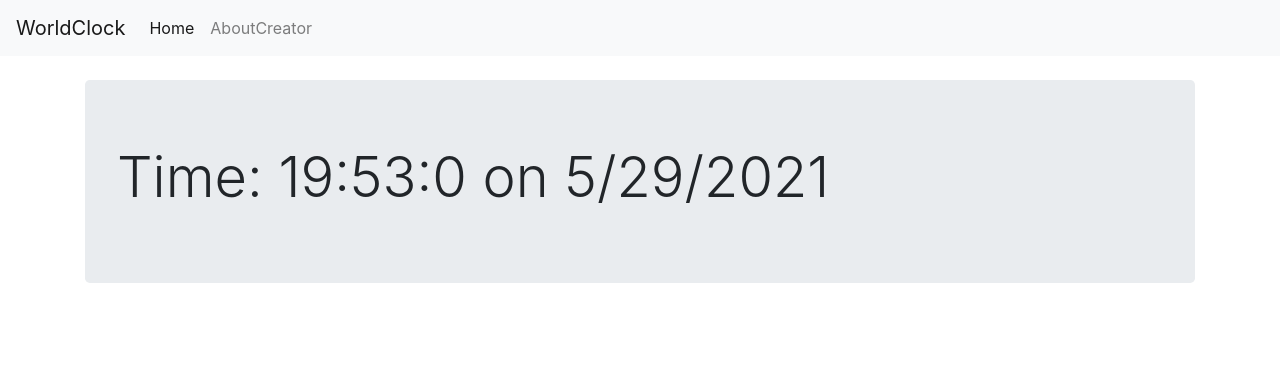
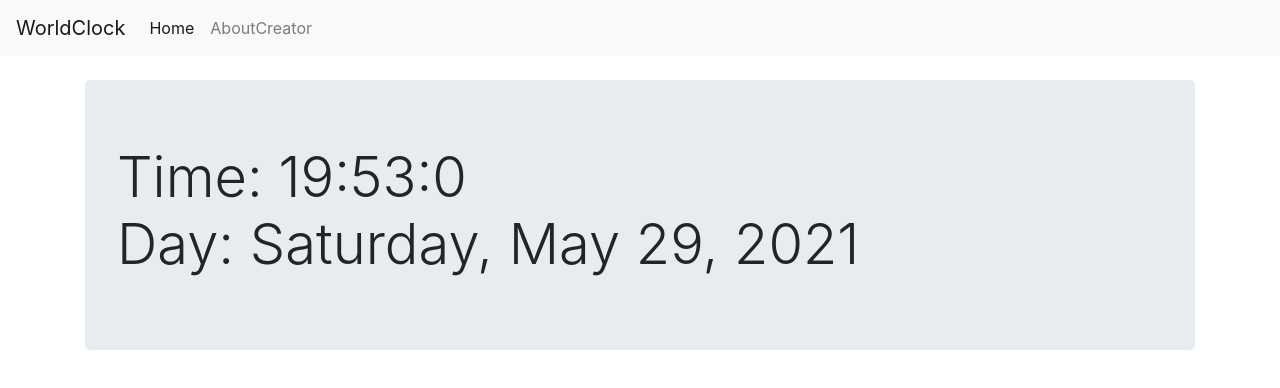
Before and after one commit to arukurmi/Clock, a plain HTML site: page index.html in a window 1280 px wide. Drawn offline with nearby package versions, Linux system fonts and the light colour scheme.

Commit message:
add options of day and time

```diff
--- a/index.html
+++ b/index.html
@@ -15,11 +15,17 @@
     let a;
     let date;
     let time;
+    const options = {
+        weekday:'long',
+        year:'numeric',
+        month:'long',
+        day:'numeric'
+    };
     setInterval(() => {
         a = new Date();
-        date = a.toLocaleDateString();
+        date = a.toLocaleDateString(undefined, options);
         time = a.getHours() + ':' + a.getMinutes() + ':' +a.getSeconds();
-        document.getElementById('time').innerHTML = time + " on " + date;
+        document.getElementById('time').innerHTML = time + " <br>Day: " + date;
     }, 1000);
     </script>
 </head>
```
